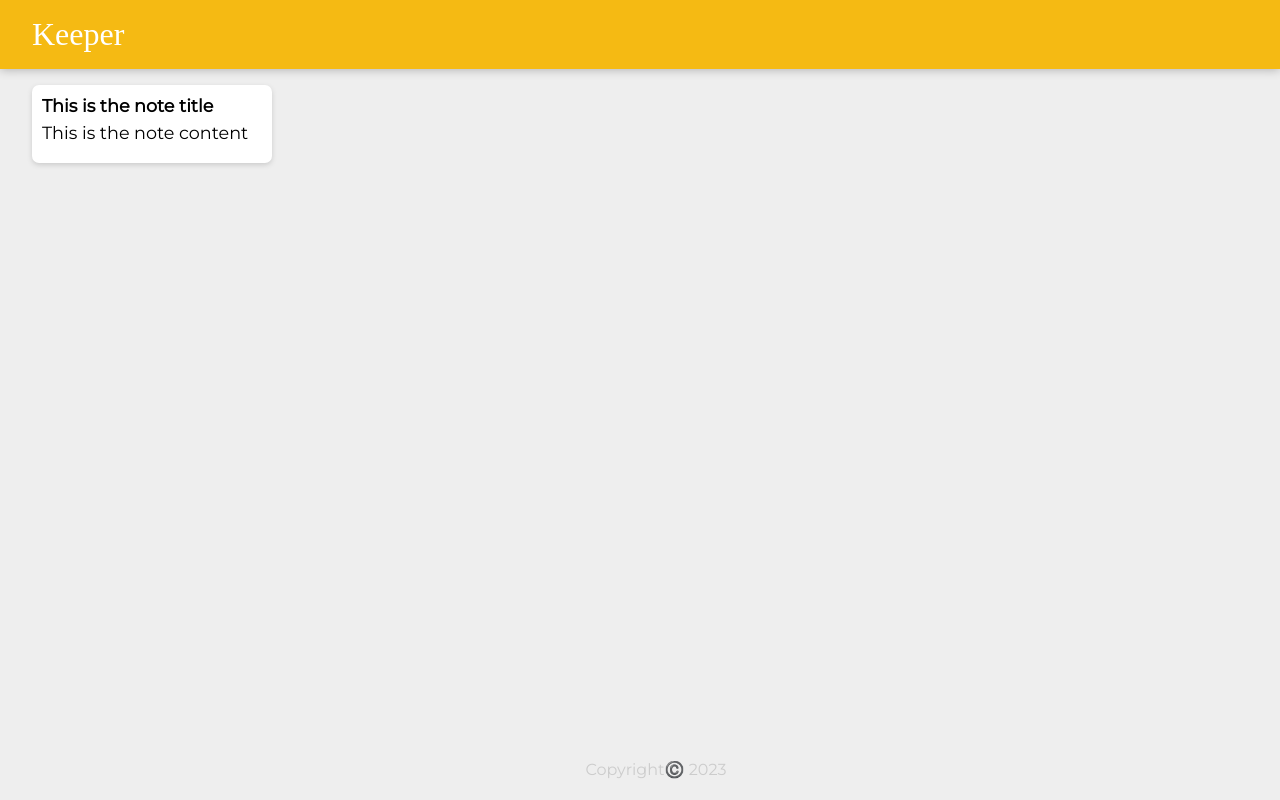
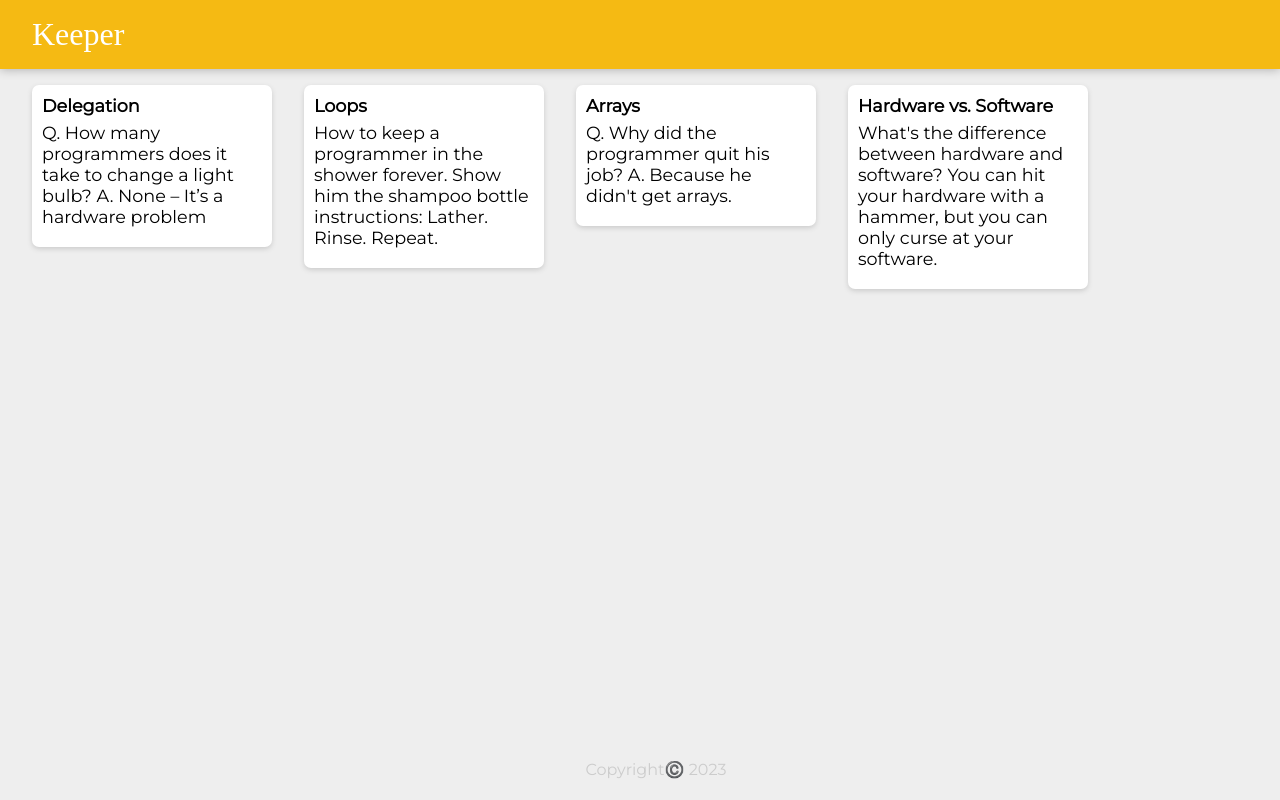
Before and after one commit to Saral03/keepers, a React (Create React App) app: page / in a window 1280 px wide. Built offline with nearby package versions, Linux system fonts and the light colour scheme; a web font is replaced by a local one.

Commit message:
create note.js file and shown hardcoded notes on website using map function

```diff
--- a/src/components/App.jsx
+++ b/src/components/App.jsx
@@ -2,12 +2,22 @@
 import Header from "./Header";
 import Footer from "./Footer";
 import Note from "./Note";
+import notes from "../notes";
 
+function getNotes(noteDetails){
+    return(
+    <Note
+    key={noteDetails.key}
+    title={noteDetails.title}
+    content={noteDetails.content}
+    />
+    );
+}
 function App(){
     return(
         <div>
             <Header></Header>
-            <Note></Note>
+            {notes.map(getNotes)}
             <Footer></Footer>
         </div>
 
--- a/src/components/Note.jsx
+++ b/src/components/Note.jsx
@@ -1,10 +1,10 @@
 import React from "react";
 
-function Note(){
+function Note(props){
     return(
        <div className="note">
-        <h1>This is the note title</h1>
-        <p>This is the note content</p>
+        <h1>{props.title}</h1>
+        <p>{props.content}</p>
        </div>
     );
 }
--- a/src/index.js
+++ b/src/index.js
@@ -1,9 +1,7 @@
 import React from "react";
-import ReactDOM from "react-dom";
+import ReactDOM from "react-dom/client";
 import App from "./components/App"
 
-
-ReactDOM.render(
-<App />,document.getElementById("root")
-
-);
+const rootElement=document.getElementById("root");
+const root=ReactDOM.createRoot(rootElement)
+root.render(<App />);
--- /dev/null
+++ b/src/notes.js
@@ -0,0 +1,28 @@
+const notes = [
+    {
+      key: 1,
+      title: "Delegation",
+      content:
+        "Q. How many programmers does it take to change a light bulb? A. None – It’s a hardware problem"
+    },
+    {
+      key: 2,
+      title: "Loops",
+      content:
+        "How to keep a programmer in the shower forever. Show him the shampoo bottle instructions: Lather. Rinse. Repeat."
+    },
+    {
+      key: 3,
+      title: "Arrays",
+      content:
+        "Q. Why did the programmer quit his job? A. Because he didn't get arrays."
+    },
+    {
+      key: 4,
+      title: "Hardware vs. Software",
+      content:
+        "What's the difference between hardware and software? You can hit your hardware with a hammer, but you can only curse at your software."
+    }
+
+  ];
+    export default notes;
```
